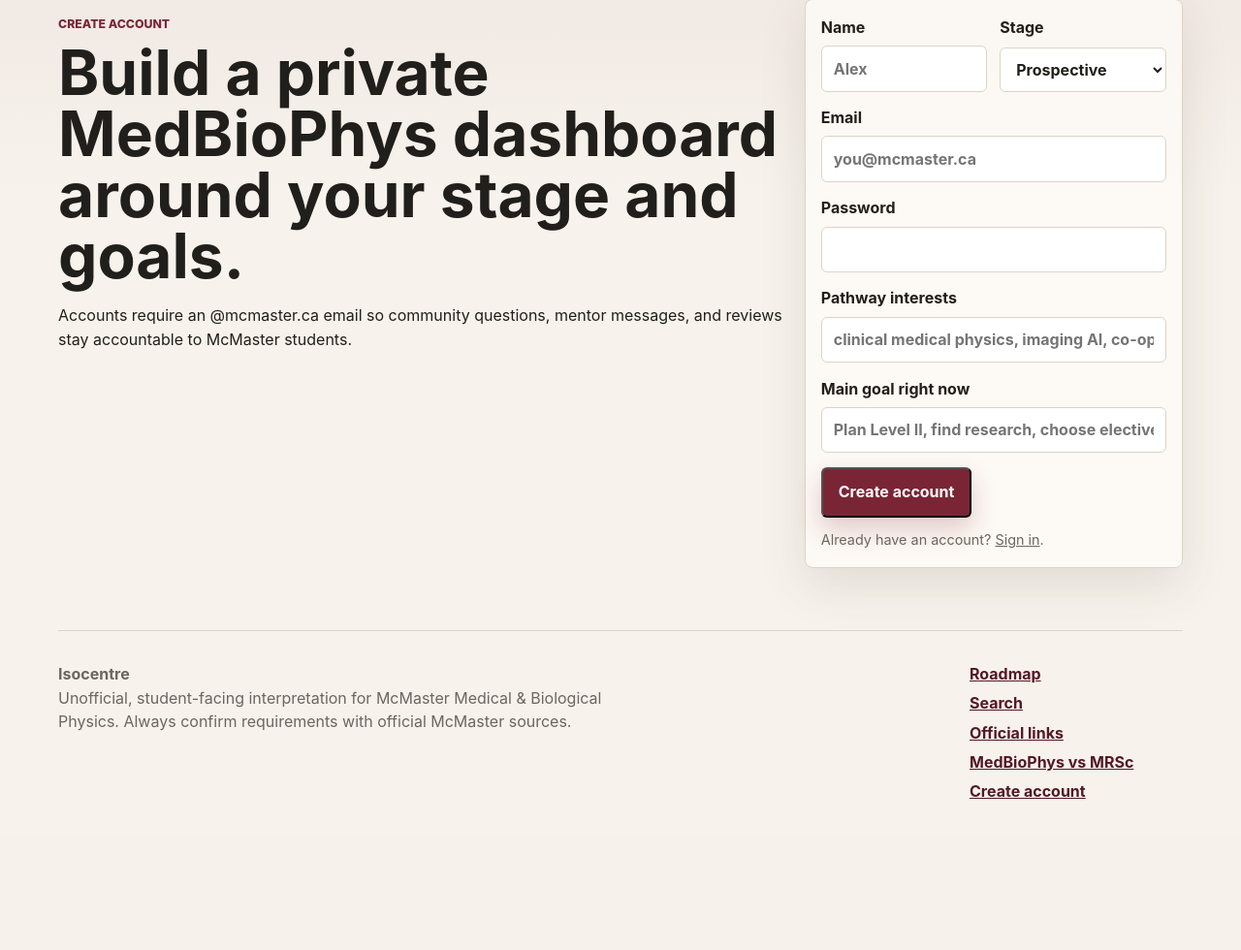
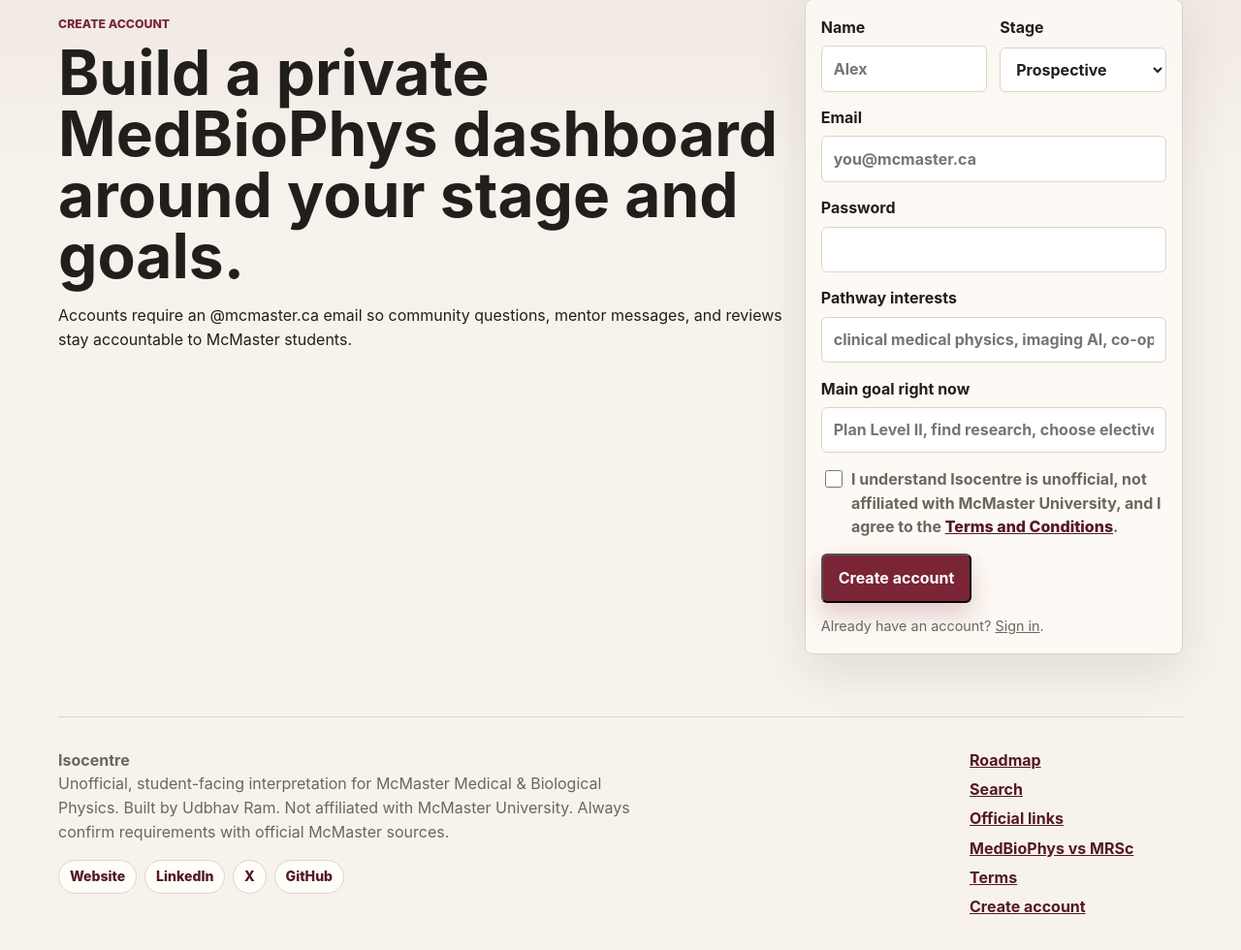
Before and after one commit to udiram/Isocentre, a Flask app: page /auth/register in a window 1280 px wide. Shown: the part 140-1120 px from the top of the page at 97% size. Before the commit the page ends 964 px from the top, so only its background shows below. Run offline with Flask 3, Linux system fonts and the light colour scheme.

Commit message:
Add Terms page and require acceptance on register
Add a Terms and Conditions page and enforce acceptance during account registration. Introduces CREATOR_* config vars and exposes creator_name/creator_links to templates, updates the footer to show creator info and a Terms link, and adds a /terms route and terms.html template. Adds checkbox UI and server-side validation for accepted_terms in the registration form, plus CSS for checkbox rows, footer socials, and legal article layout. Tests updated to include the new /terms route, acceptance parameter on register flows, and a new test ensuring terms acceptance is required.

```diff
--- a/app/__init__.py
+++ b/app/__init__.py
@@ -45,6 +45,11 @@ def create_app(test_config=None):
         MAX_CONTENT_LENGTH=int(os.getenv("MAX_CONTENT_LENGTH", str(24 * 1024 * 1024))),
         MESSAGE_ATTACHMENT_MAX_BYTES=int(os.getenv("MESSAGE_ATTACHMENT_MAX_BYTES", str(8 * 1024 * 1024))),
         MESSAGE_ATTACHMENT_MAX_COUNT=int(os.getenv("MESSAGE_ATTACHMENT_MAX_COUNT", "4")),
+        CREATOR_NAME=os.getenv("CREATOR_NAME", "Udbhav Ram"),
+        CREATOR_WEBSITE_URL=os.getenv("CREATOR_WEBSITE_URL", "https://sites.google.com/view/udbhav-ram"),
+        CREATOR_LINKEDIN_URL=os.getenv("CREATOR_LINKEDIN_URL", "https://www.linkedin.com/in/udbhav-ram-engineering-and-medicine"),
+        CREATOR_X_URL=os.getenv("CREATOR_X_URL", "https://x.com/udiram"),
+        CREATOR_GITHUB_URL=os.getenv("CREATOR_GITHUB_URL", "https://github.com/udiram"),
     )
 
     if test_config:
--- a/app/routes.py
+++ b/app/routes.py
@@ -66,6 +66,13 @@ def inject_user():
         "unread_notifications": unread_notifications,
         "unread_messages": unread_messages,
         "google_analytics_id": current_app.config.get("GOOGLE_ANALYTICS_ID", ""),
+        "creator_name": current_app.config.get("CREATOR_NAME", "Udbhav Ram"),
+        "creator_links": [
+            ("Website", current_app.config.get("CREATOR_WEBSITE_URL", "")),
+            ("LinkedIn", current_app.config.get("CREATOR_LINKEDIN_URL", "")),
+            ("X", current_app.config.get("CREATOR_X_URL", "")),
+            ("GitHub", current_app.config.get("CREATOR_GITHUB_URL", "")),
+        ],
     }
 
 
@@ -201,6 +208,11 @@ def search():
     )
 
 
+@bp.route("/terms")
+def terms():
+    return render_template("terms.html")
+
+
 @bp.route("/favicon.ico")
 def favicon():
     return redirect(url_for("static", filename="img/favicon.svg"), code=302)
@@ -339,9 +351,13 @@ def register():
     stage = clean_text(request.form.get("stage", "Level I")) or "Level I"
     goal = clean_text(request.form.get("goal", ""))
     tags = split_tags(request.form.get("pathway_tags", ""))
+    accepted_terms = request.form.get("accepted_terms") == "yes"
 
     if not email or "@" not in email:
         flash("Enter a valid email address.", "error")
+        return render_template("auth/register.html", stages=stage_names()), 400
+    if not accepted_terms:
+        flash("You need to accept the Terms and Conditions to create an account.", "error")
         return render_template("auth/register.html", stages=stage_names()), 400
     if not is_mcmaster_email(email):
         flash("Use your @mcmaster.ca email to create an Isocentre account.", "error")
--- a/app/static/css/styles.css
+++ b/app/static/css/styles.css
@@ -2378,6 +2378,32 @@ textarea {
   margin: 0.8rem 0 0;
 }
 
+.check-row {
+  align-items: start;
+  display: grid;
+  gap: 0.7rem;
+  grid-template-columns: 20px minmax(0, 1fr);
+}
+
+.check-row input[type="checkbox"] {
+  accent-color: var(--maroon);
+  height: 18px;
+  margin-top: 0.18rem;
+  min-height: 0;
+  padding: 0;
+  width: 18px;
+}
+
+.check-row span {
+  color: var(--muted);
+  font-weight: 650;
+}
+
+.check-row a {
+  color: var(--maroon-dark);
+  font-weight: 850;
+}
+
 .table-like {
   display: grid;
   gap: 0.65rem;
@@ -2642,6 +2668,36 @@ form.filter-bar.mentor-filter {
 
 .site-footer p {
   max-width: 620px;
+}
+
+.footer-socials {
+  display: flex;
+  flex-wrap: wrap;
+  gap: 0.5rem;
+  margin-top: 0.8rem;
+}
+
+.footer-socials a {
+  background: var(--paper);
+  border: 1px solid var(--line);
+  border-radius: 999px;
+  color: var(--maroon-dark);
+  font-size: 0.88rem;
+  font-weight: 850;
+  padding: 0.36rem 0.68rem;
+  text-decoration: none;
+}
+
+.footer-socials a:hover {
+  background: rgba(122, 37, 53, 0.08);
+}
+
+.footer-socials.compact {
+  margin-top: 0;
+}
+
+.legal-shell .article-body p {
+  max-width: 84ch;
 }
 
 .footer-links {
--- a/app/templates/auth/register.html
+++ b/app/templates/auth/register.html
@@ -32,6 +32,10 @@
     <label>Main goal right now
       <input name="goal" placeholder="Plan Level II, find research, choose electives">
     </label>
+    <label class="check-row terms-check">
+      <input name="accepted_terms" type="checkbox" value="yes" required>
+      <span>I understand Isocentre is unofficial, not affiliated with McMaster University, and I agree to the <a href="{{ url_for('main.terms') }}" target="_blank" rel="noopener noreferrer">Terms and Conditions</a>.</span>
+    </label>
     <button class="button primary" type="submit">Create account</button>
     <p class="form-note">Already have an account? <a href="{{ url_for('main.login') }}">Sign in</a>.</p>
   </form>
--- a/app/templates/base.html
+++ b/app/templates/base.html
@@ -81,13 +81,21 @@
     <footer class="site-footer">
       <div>
         <strong>Isocentre</strong>
-        <p>Unofficial, student-facing interpretation for McMaster Medical & Biological Physics. Always confirm requirements with official McMaster sources.</p>
+        <p>Unofficial, student-facing interpretation for McMaster Medical & Biological Physics. Built by {{ creator_name }}. Not affiliated with McMaster University. Always confirm requirements with official McMaster sources.</p>
+        <div class="footer-socials" aria-label="{{ creator_name }} social links">
+          {% for label, href in creator_links %}
+            {% if href %}
+              <a href="{{ href }}" target="_blank" rel="noopener noreferrer">{{ label }}</a>
+            {% endif %}
+          {% endfor %}
+        </div>
       </div>
       <div class="footer-links">
         <a href="{{ url_for('main.guide_map') }}">Roadmap</a>
         <a href="{{ url_for('main.search') }}">Search</a>
         <a href="{{ url_for('main.resources') }}">Official links</a>
         <a href="{{ url_for('main.page', slug='medbiophys-vs-mrsc') }}">MedBioPhys vs MRSc</a>
+        <a href="{{ url_for('main.terms') }}">Terms</a>
         {% if current_user %}
           <a href="{{ url_for('main.dashboard') }}">Dashboard</a>
           <a href="{{ url_for('main.notifications') }}">Notifications</a>
```
Also changed, not shown: app/templates/terms.html (added, +71 -0 lines), tests/test_app.py (+22 -0 lines).
